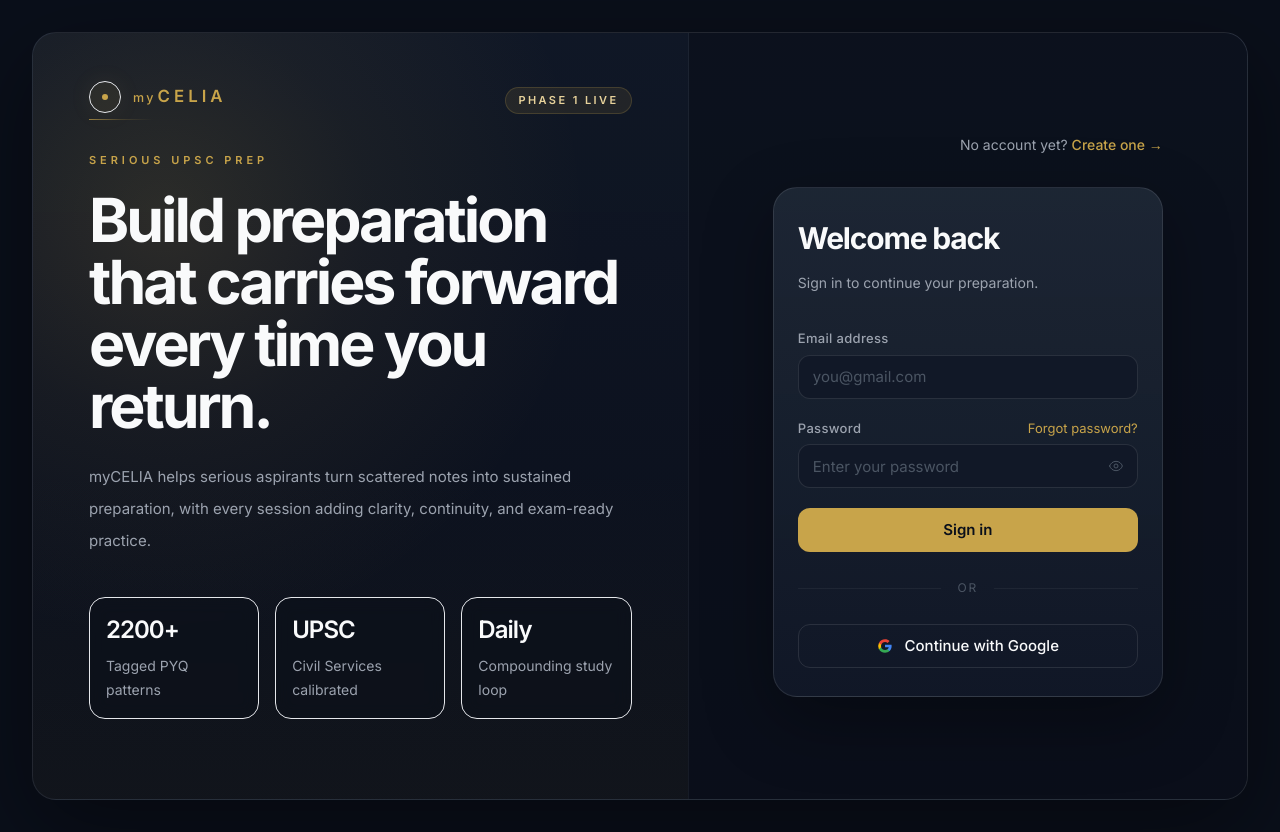
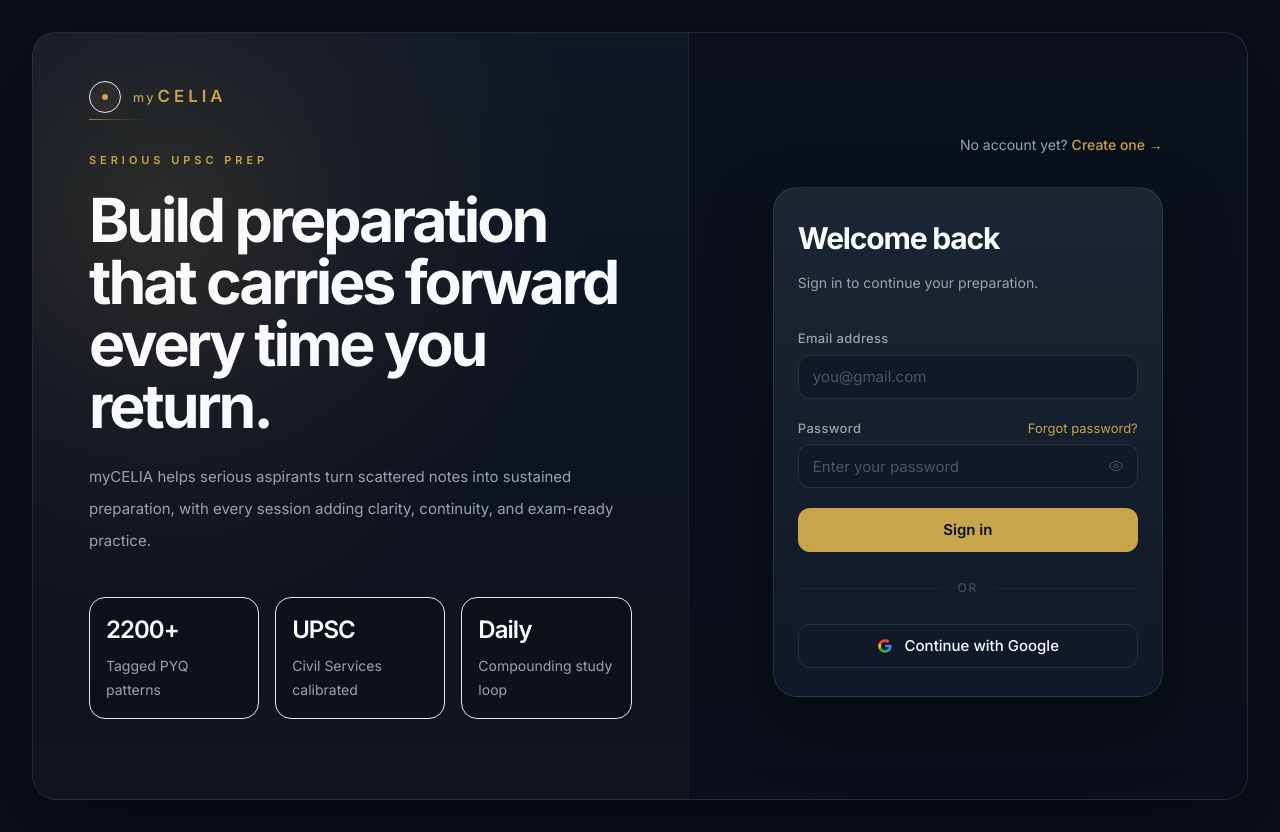
Before and after one commit to HafizullahDA/mycelia, a Next.js app in the folder frontend/: page /login in a window 1280 px wide. Built offline with nearby package versions, Linux system fonts and the light colour scheme.

Commit message:
Remove login phase badge

```diff
--- a/frontend/app/login/page.tsx
+++ b/frontend/app/login/page.tsx
@@ -214,9 +214,6 @@
           <div className="relative z-10 flex min-h-full w-full flex-col px-10 py-10 lg:px-14 lg:py-12">
             <div className="flex items-center justify-between">
               <BrandWordmark />
-              <span className="rounded-full border border-[#C8A44A]/20 bg-[#C8A44A]/10 px-3 py-1 text-[11px] font-semibold uppercase tracking-[0.22em] text-[#E7D29B]">
-                Phase 1 live
-              </span>
             </div>
 
             <div className="my-auto max-w-[36rem]">
```
